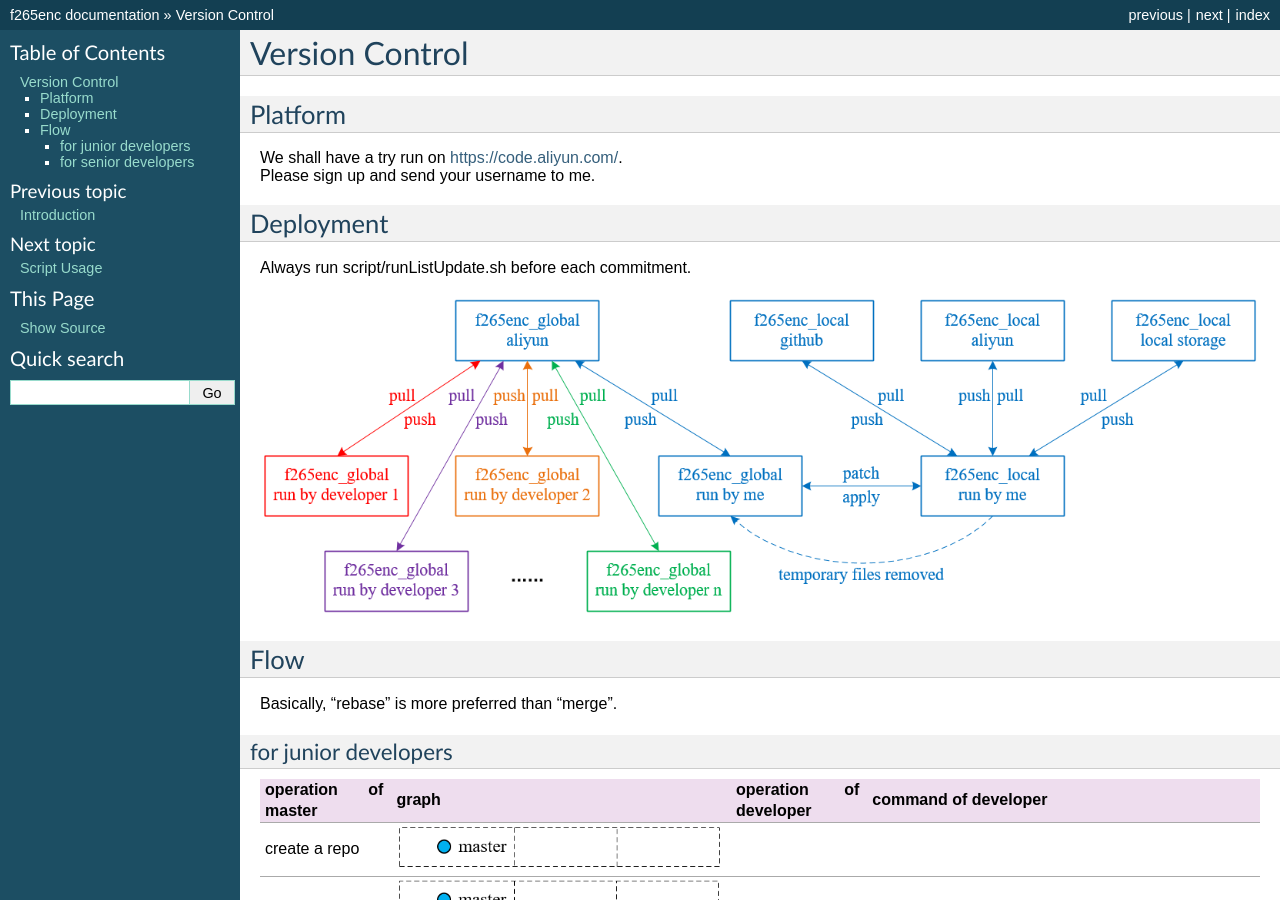
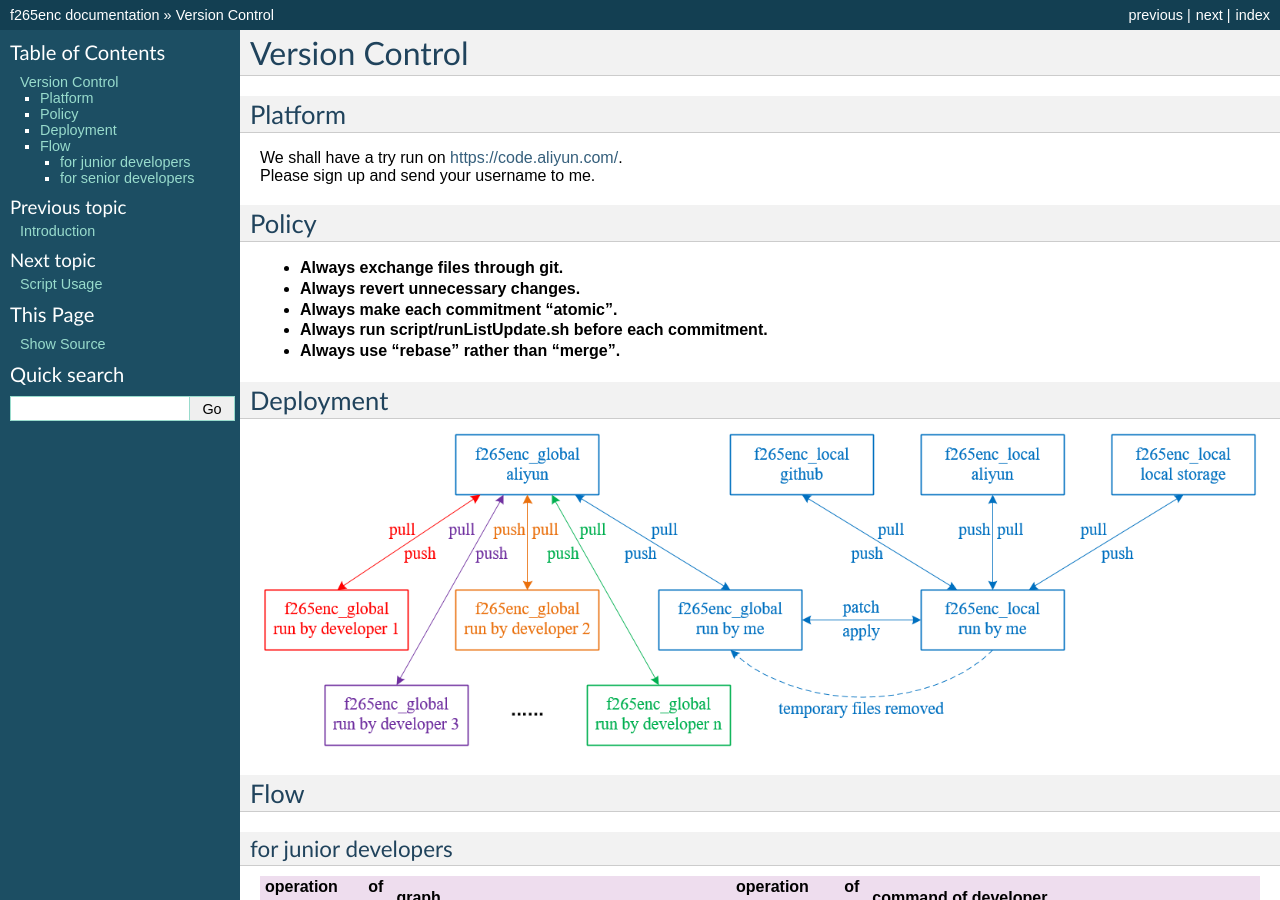
Before and after one commit to iamhll/f265enc_doc, a Sphinx documentation site: the page built from source/version_control/main.rst, in a window 1280 px wide and 900 px high. Built offline with Sphinx 7.4.7, drawn with Linux system fonts in a browser that asks for light colours.

Commit message:
[MINOR] [UPDATE] 1. version_control    a. policy added

```diff
--- a/source/version_control/main.rst
+++ b/source/version_control/main.rst
@@ -17,18 +17,24 @@ Platform
 |   Please sign up and send your username to me.
 
 
+Policy
+------
+
+*   **Always exchange files through git.**
+*   **Always revert unnecessary changes.**
+*   **Always make each commitment "atomic".**
+*   **Always run script/runListUpdate.sh before each commitment.**
+*   **Always use "rebase" rather than "merge".**
+
+
 Deployment
 ----------
-
-Always run script/runListUpdate.sh before each commitment.
 
 .. image:: deployment.png
 
 
 Flow
 ----
-
-Basically, "rebase" is more preferred than "merge".
 
 for junior developers
 .....................
```
